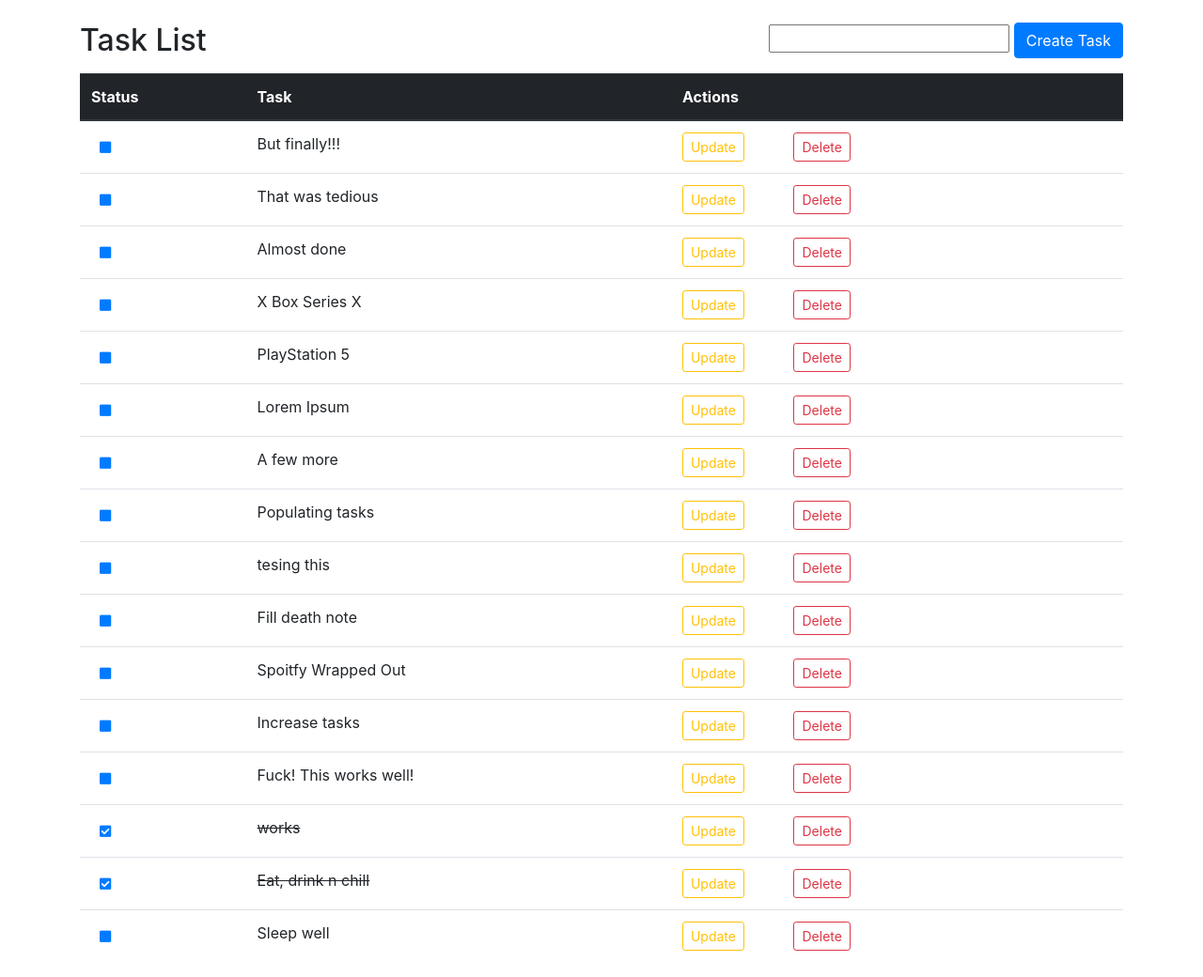
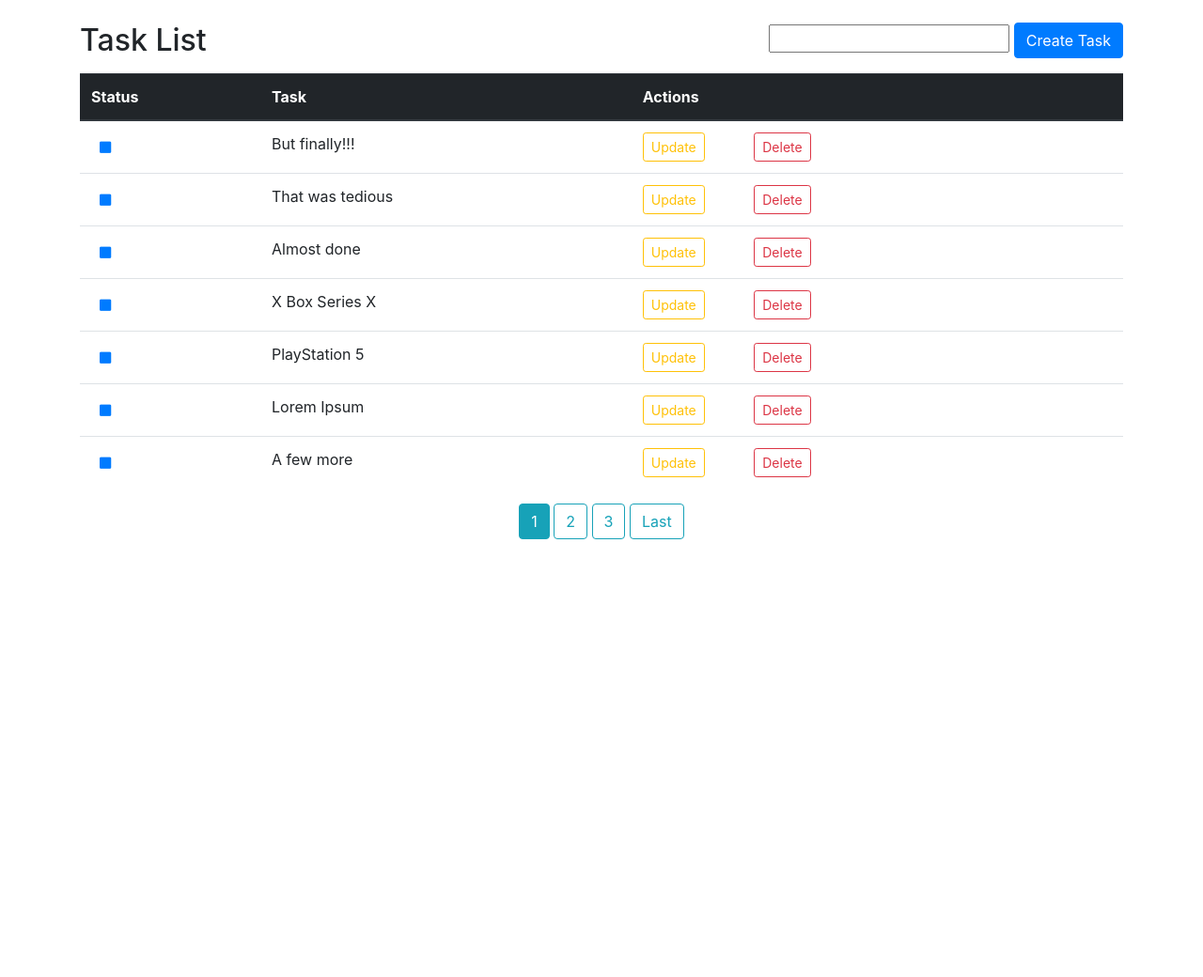
Before and after one commit to namanshah01/todo-django, a Django app: page / in a window 1280 px wide. Shown: the part 56-1096 px from the top of the page at 94% size. After the commit the page ends 630 px from the top, so only its background shows below. Run offline with Django 3.2, Linux system fonts and the light colour scheme; a user stored in the database is signed in; data comes from the database, SQL or seed files in the repository; both versions use the stored data as it was after the commit; some libraries are stand-ins or nearby versions.

Commit message:
added pagination

```diff
--- a/task/templates/task/home.html
+++ b/task/templates/task/home.html
@@ -41,7 +41,7 @@
 			</td>
 			<td></td>
 			<td></td> -->
-			{% for task in tasks reversed %}
+			{% for task in tasks %}
 				<tr>
 					{% if task.complete == True %}
 						<th scope="row">
@@ -67,6 +67,32 @@
 			{% endfor %}
 		</tbody>
 	</table>
+
+	<div style="align-items: center; text-align: center;">
+	{% if is_paginated %}
+
+		{% if page_obj.has_previous %}
+			<a class="btn btn-outline-info mb-4" href="?page=1">First</a>
+			<!-- <a class="btn btn-outline-info mb-4" href="?page={{ page_obj.previous_page_number }}">Previous</a> -->
+		{% endif %}
+
+		{% for num in page_obj.paginator.page_range %}
+			{% if page_obj.number == num %}
+				<a class="btn btn-info mb-4" href="?page={{ num }}">{{ num }}</a>
+			{% elif num > page_obj.number|add:'-3' and num < page_obj.number|add:'3' %}
+				<a class="btn btn-outline-info mb-4" href="?page={{ num }}">{{ num }}</a>
+			{% endif %}
+		{% endfor %}
+
+		{% if page_obj.has_next %}
+			<!-- <a class="btn btn-outline-info mb-4" href="?page={{ page_obj.next_page_number }}">Next</a> -->
+			<a class="btn btn-outline-info mb-4" href="?page={{ page_obj.paginator.num_pages }}">Last</a>
+		{% endif %}
+
+	{% endif %}
+	</div>
 </div>
 
+
+
 {% endblock content %}
--- a/task/views.py
+++ b/task/views.py
@@ -2,6 +2,7 @@ from django.shortcuts import render, HttpResponse, redirect, reverse
 from django.contrib.auth.decorators import login_required, user_passes_test
 from django.contrib.auth.mixins import LoginRequiredMixin, UserPassesTestMixin
 from django.views.generic import CreateView, UpdateView, DeleteView, DetailView, ListView
+from django.core.paginator import Paginator
 from .models import Task
 from .forms import TaskForm
 
@@ -12,7 +13,9 @@ class TaskCreateView(LoginRequiredMixin, CreateView, ListView):
 	fields = ['title']
 	template_name = 'task/home.html'
 	context_object_name = 'tasks'
-	extra_context = {}
+	# extra_context = {}		# CONTENT REQUIRED WHEN ListView WAS NOT INHERITED
+	# ordering = ['-time']		# not working (so ordered in get_queryset)
+	paginate_by = 7
 
 	def form_valid(self, form):
 		form.instance.author = self.request.user
@@ -21,16 +24,20 @@ class TaskCreateView(LoginRequiredMixin, CreateView, ListView):
 	def get_success_url(self):
 		return reverse('task-home')
 
-	def get_context_data(self, *args, **kwargs):
-		extra_context = super(TaskCreateView, self).get_context_data(*args, **kwargs)
-		extra_context['tasks'] = Task.objects.filter(author=self.request.user)
-		# SEARCH FUNCTIONALITY (TO BE ADDED)
-		# if self.request.GET:
-		# 	print('hey')
-		# 	print(self.form.cleaned_data.get('search'))
-		return extra_context
+	def get_queryset(self):
+		return self.model.objects.filter(author=self.request.user).order_by('-id')
 
-# FITERING BASED ON COMPLETION
+	# CONTENT REQUIRED WHEN ListView WAS NOT INHERITED
+	# def get_context_data(self, *args, **kwargs):
+	# 	extra_context = super(TaskCreateView, self).get_context_data(*args, **kwargs)
+	# 	extra_context['tasks'] = Task.objects.filter(author=self.request.user)
+	# 	# SEARCH FUNCTIONALITY (TO BE ADDED)
+	# 	# if self.request.GET:
+	# 	# 	print('hey')
+	# 	# 	print(self.form.cleaned_data.get('search'))
+	# 	return extra_context
+
+# FITERING BASED ON COMPLETION  OF TASK (TO BE FIGURED OUT)
 # class Incomplete(TaskCreateView):
 # 	def get_context_data(self, *args, **kwargs):
 # 		extra_context = super(TaskCreateView, self).get_context_data(*args, **kwargs)
```
Also changed, not shown: db.sqlite3.
